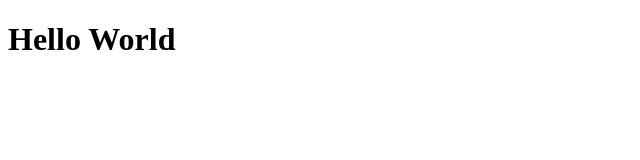
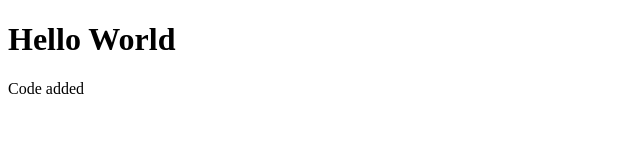
Before and after one commit to wasifmunir09/learncicd, a plain HTML site: page index.html in a window 1280 px wide. Shown: the whole page, without its empty margins (0-640 px from the left). Drawn offline with Linux system fonts and the light colour scheme.

Commit message:
added paragraph

```diff
--- a/index.html
+++ b/index.html
@@ -8,5 +8,6 @@
     </head>
     <body>
         <h1>Hello World</h1>
+        <p>Code  added</p>
     </body>
 </html>
```
